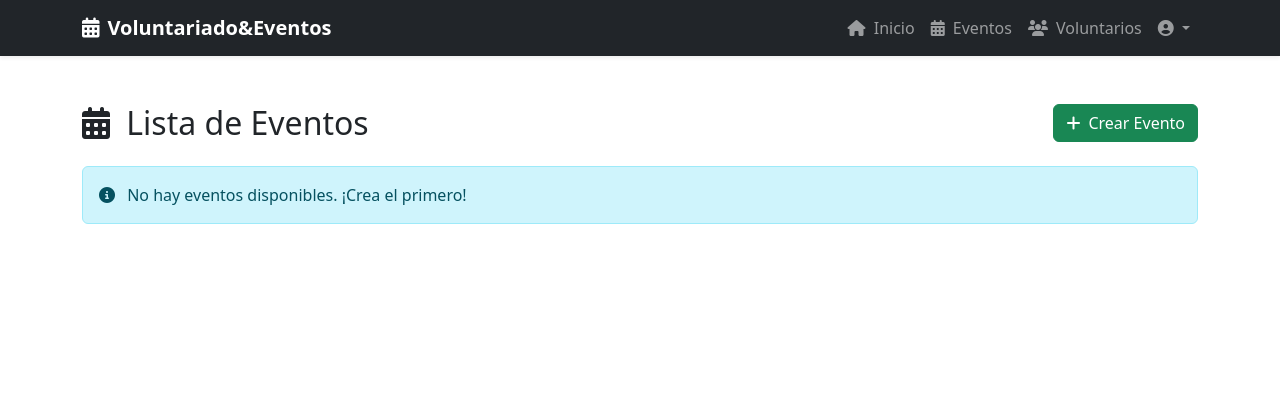
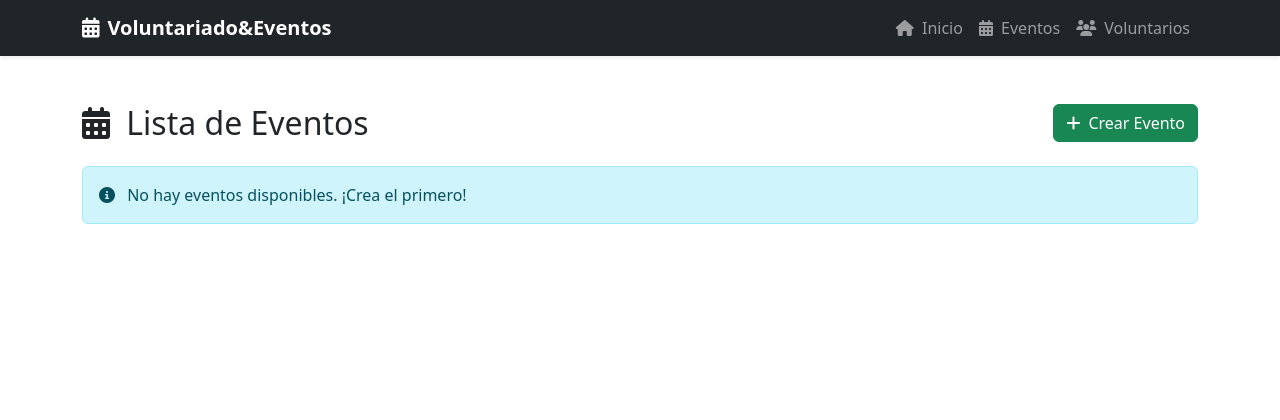
Before and after one commit to too0oori/M7_AE6_ABPRO-Ejercicio-grupal_Sof-aLagos, a Django app: page /eventos/ in a window 1280 px wide. Shown: the top 420 px of the page. Run offline with Django 5.2, Linux system fonts and the light colour scheme; data that the repository does not hold is empty.

Commit message:
se elimina modulos cerrar sesion o ver perfil del navbar

```diff
--- a/templates/base.html
+++ b/templates/base.html
@@ -43,16 +43,6 @@
                                         <i class="fa-solid fa-users me-1"></i> Voluntarios
                                     </a>
                                 </li>
-                            <li class="nav-item dropdown">
-                                <a class="nav-link dropdown-toggle" href="#" id="navbarDropdown" role="button" data-bs-toggle="dropdown">
-                                    <i class="fa fa-user-circle"></i> {{ user.username }}
-                                </a>
-                                <ul class="dropdown-menu dropdown-menu-end">
-                                    <li><a class="dropdown-item" href="#"><i class="fa-solid fa-user me-2"></i>Mi Perfil</a></li>
-                                    <li><hr class="dropdown-divider"></li>
-                                    <li><a class="dropdown-item" href="#"><i class="fa-solid fa-right-from-bracket me-2"></i>Cerrar Sesión</a></li>
-                                </ul>
-                            </li>
                         </ul>
                 </div>
             </div>
```
